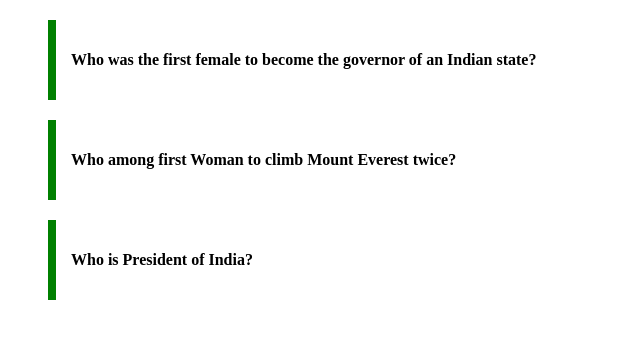
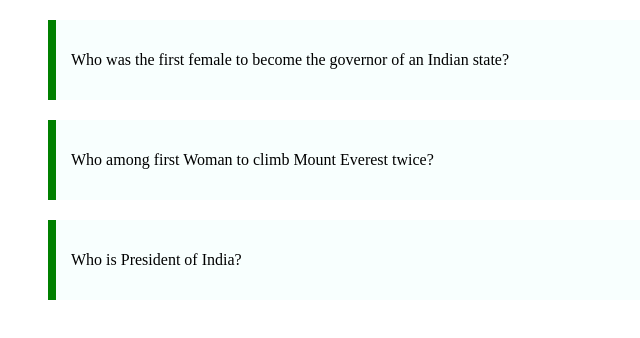
Before and after one commit to acciojob/css-list-of-questions-sumit7057416306, a website: page main.html in a window 1280 px wide. Shown: the whole page, without its empty margins (0-640 px from the left). Drawn offline with Linux system fonts and the light colour scheme.

Commit message:
Update styles.css

```diff
--- a/styles.css
+++ b/styles.css
@@ -1,10 +1,9 @@
 
-blockquote{
-    max-width: 600px;
+.questions {
+    background-color: #f8fffe;
+    height: 50px;
     margin-top: 20px;
     padding: 15px;
-    height: 50px;
-    border-left: 8px solid green;
-    background-color:#f8fffe"";
-    font-weight: bold;
+    max-width: 600px;
+    border-left: 8px solid green
 }
```
